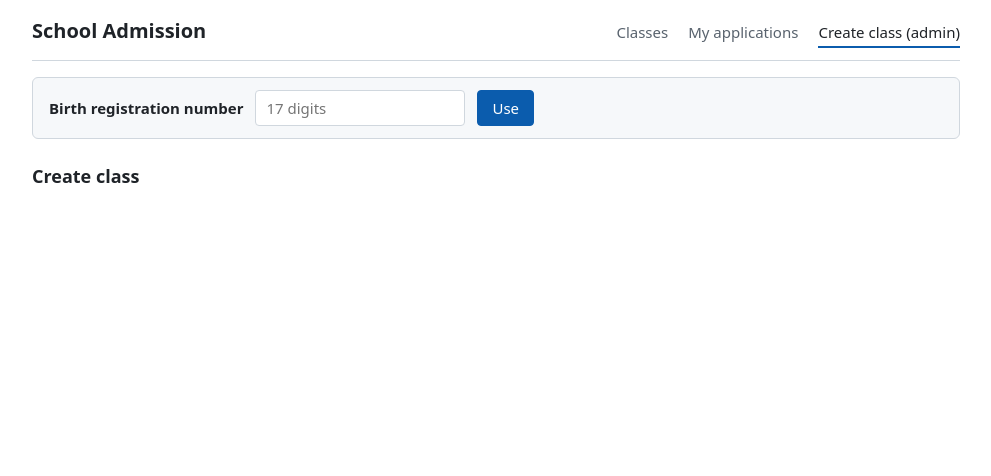
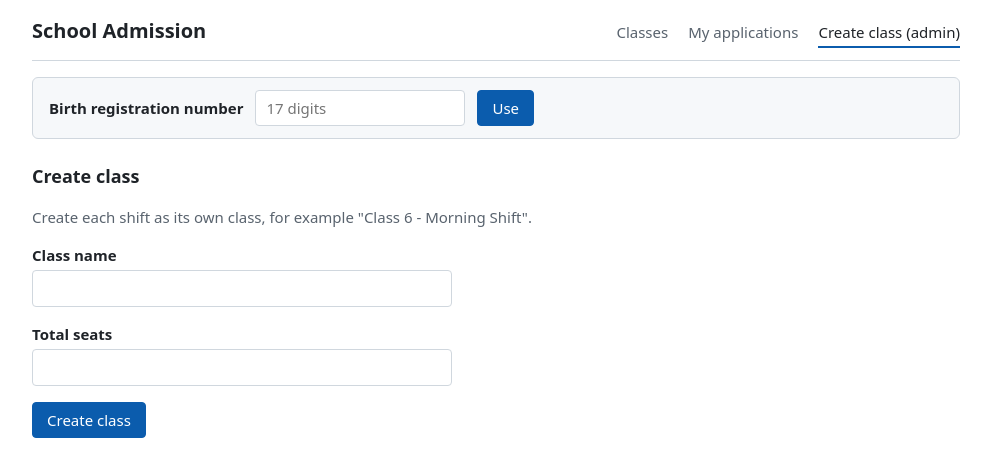
Before and after one commit to Soumik205/school-admission, a React (Vite) app in the folder frontend/: page /admin/classes/new in a window 1280 px wide. Shown: the top 476 px of the page, without its empty margins (144-1135 px from the left). Built offline with nearby package versions, Linux system fonts and the light colour scheme.

Commit message:
feat(frontend): add create class form

```diff
--- a/frontend/src/App.tsx
+++ b/frontend/src/App.tsx
@@ -1,6 +1,7 @@
 import { NavLink, Route, Routes } from 'react-router-dom'
 import { StudentIdBar } from './components/StudentIdBar'
 import { ClassesPage } from './pages/ClassesPage'
+import { CreateClassPage } from './pages/CreateClassPage'
 
 export default function App() {
   return (
@@ -20,7 +21,7 @@ export default function App() {
         <Routes>
           <Route path="/" element={<ClassesPage />} />
           <Route path="/me" element={<h2>My applications</h2>} />
-          <Route path="/admin/classes/new" element={<h2>Create class</h2>} />
+          <Route path="/admin/classes/new" element={<CreateClassPage />} />
           <Route path="*" element={<p>Page not found.</p>} />
         </Routes>
       </main>
--- /dev/null
+++ b/frontend/src/pages/CreateClassPage.tsx
@@ -0,0 +1,130 @@
+import { useState, type FormEvent } from 'react'
+import { useMutation, useQueryClient } from '@tanstack/react-query'
+import { Link } from 'react-router-dom'
+import { api } from '../api/client'
+import { ApiError, errorMessage } from '../api/errors'
+import type { SchoolClass } from '../api/types'
+import { Alert } from '../components/Alert'
+
+interface FieldErrors {
+  name?: string
+  totalSeats?: string
+}
+
+function validate(name: string, totalSeats: string): FieldErrors {
+  const errors: FieldErrors = {}
+  const trimmed = name.trim()
+  if (!trimmed) {
+    errors.name = 'Class name is required.'
+  } else if (trimmed.length > 100) {
+    errors.name = 'Class name must be at most 100 characters.'
+  }
+  const seats = Number(totalSeats)
+  if (!totalSeats.trim()) {
+    errors.totalSeats = 'Total seats is required.'
+  } else if (!Number.isInteger(seats) || seats < 1 || seats > 10000) {
+    errors.totalSeats = 'Total seats must be a whole number from 1 to 10000.'
+  }
+  return errors
+}
+
+export function CreateClassPage() {
+  const queryClient = useQueryClient()
+  const [name, setName] = useState('')
+  const [totalSeats, setTotalSeats] = useState('')
+  const [fieldErrors, setFieldErrors] = useState<FieldErrors>({})
+  const [created, setCreated] = useState<SchoolClass | null>(null)
+
+  const createClass = useMutation({
+    mutationFn: api.createClass,
+    onSuccess: (schoolClass) => {
+      setCreated(schoolClass)
+      setName('')
+      setTotalSeats('')
+      queryClient.invalidateQueries({ queryKey: ['classes'] })
+    },
+    onError: (error) => {
+      if (error instanceof ApiError && error.code === 'CLASS_NAME_TAKEN') {
+        setFieldErrors({ name: error.message })
+      } else if (error instanceof ApiError && error.code === 'VALIDATION_FAILED') {
+        setFieldErrors({ name: error.fieldErrors.name?.[0], totalSeats: error.fieldErrors.totalSeats?.[0] })
+      }
+    },
+  })
+
+  const submit = (event: FormEvent) => {
+    event.preventDefault()
+    setCreated(null)
+    createClass.reset()
+    const errors = validate(name, totalSeats)
+    setFieldErrors(errors)
+    if (errors.name || errors.totalSeats) {
+      return
+    }
+    createClass.mutate({ name: name.trim(), totalSeats: Number(totalSeats) })
+  }
+
+  const formError =
+    createClass.isError &&
+    !(createClass.error instanceof ApiError && ['CLASS_NAME_TAKEN', 'VALIDATION_FAILED'].includes(createClass.error.code))
+
+  return (
+    <section>
+      <h2>Create class</h2>
+      <p className="muted">Create each shift as its own class, for example "Class 6 - Morning Shift".</p>
+
+      {created && (
+        <div className="success" role="status">
+          Class created: {created.name} ({created.totalSeats} seats). <Link to="/">Go to Classes</Link>
+        </div>
+      )}
+      {formError && <Alert>{errorMessage(createClass.error)}</Alert>}
+
+      <form className="form" onSubmit={submit} noValidate>
+        <div className="field">
+          <label htmlFor="class-name">Class name</label>
+          <input
+            id="class-name"
+            value={name}
+            maxLength={100}
+            onChange={(event) => setName(event.target.value)}
+            aria-invalid={fieldErrors.name ? true : undefined}
+            aria-describedby={fieldErrors.name ? 'class-name-error' : undefined}
+          />
+          {fieldErrors.name && (
+            <p id="class-name-error" className="field-error">
+              {fieldErrors.name}
+            </p>
+          )}
+        </div>
+
+        <div className="field">
+          <label htmlFor="total-seats">Total seats</label>
+          <input
+            id="total-seats"
+            type="number"
+            inputMode="numeric"
+            min={1}
+            max={10000}
+            step={1}
+            value={totalSeats}
+            onChange={(event) => setTotalSeats(event.target.value)}
+            aria-invalid={fieldErrors.totalSeats ? true : undefined}
+            aria-describedby={fieldErrors.totalSeats ? 'total-seats-error' : undefined}
+          />
+          {fieldErrors.totalSeats && (
+            <p id="total-seats-error" className="field-error">
+              {fieldErrors.totalSeats}
+            </p>
+          )}
+        </div>
+
+        <div>
+          <button type="submit" disabled={createClass.isPending}>
+            {createClass.isPending ? 'Creating' : 'Create class'}
+          </button>
+        </div>
+      </form>
+    </section>
+  )
+}
--- a/frontend/src/styles.css
+++ b/frontend/src/styles.css
@@ -218,3 +218,33 @@ td.full {
   color: var(--danger);
   font-weight: 600;
 }
+
+.success {
+  margin: 0 0 16px;
+  padding: 10px 14px;
+  border: 1px solid #aedcb9;
+  border-radius: 6px;
+  background: #effaf2;
+  color: var(--success);
+}
+
+.form {
+  display: flex;
+  flex-direction: column;
+  gap: 16px;
+  max-width: 420px;
+}
+
+.field {
+  display: flex;
+  flex-direction: column;
+  gap: 4px;
+}
+
+.field label {
+  font-weight: 600;
+}
+
+.field .field-error {
+  margin: 0;
+}
```
